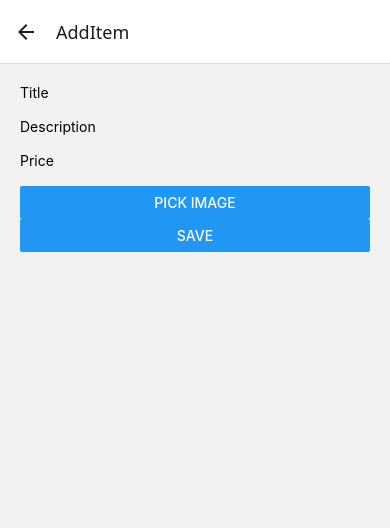
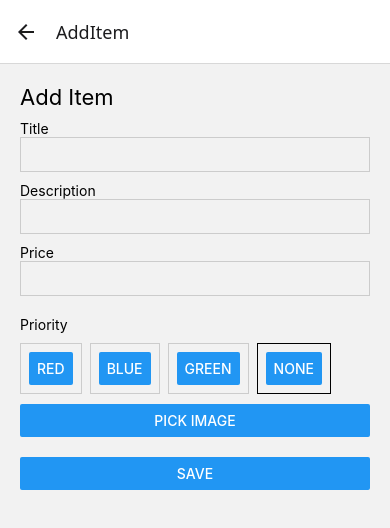
Before and after one commit to maieran/wishlist, a React Native app in the folder wishlist-front/: screen /AddItem in a window 390 px wide. Shown: the top 528 px of the page. Built offline with nearby package versions, Linux system fonts and the light colour scheme.

Commit message:
feat: add search function and filtering after priority, price (desc), alphabetical order

```diff
--- a/wishlist-front/src/screens/AddItemScreen.tsx
+++ b/wishlist-front/src/screens/AddItemScreen.tsx
@@ -1,6 +1,6 @@
 import React, { useState } from 'react';
 import { View, Text, TextInput, Button, Image, Alert } from 'react-native';
-import { addWishlistItem } from '../store/wishlistStore';
+import { addWishlistItem, Priority } from '../store/wishlistStore';
 import { NativeStackScreenProps } from '@react-navigation/native-stack';
 import { RootStackParamList } from '../navigation/types';
 import * as ImagePicker from 'expo-image-picker';
@@ -12,6 +12,7 @@ export default function AddItemScreen({ navigation}: Props ) {
   const [desc, setDescription] = useState('');
   const [price, setPrice] = useState('');
   const [imageUri, setImageUri] = useState<string | null>(null);
+  const [priority, setPriority] = useState<Priority>('none');
 
   const pickImage = async () => {
     const result = await ImagePicker.launchImageLibraryAsync({
@@ -36,35 +37,68 @@ export default function AddItemScreen({ navigation}: Props ) {
       description: desc,
       price: parseFloat(price),
       imageUri,
-      priority: "none",          // NEW
-      groupItems: [],            // NEW
+      priority,
+      groupItems: [],
     });
 
     navigation.goBack();
   };
 
+  const priorityButtonStyle = (value: Priority) => ({
+    borderWidth: 1,
+    borderColor: priority === value ? '#000' : '#ccc',
+    padding: 8,
+    marginRight: 8,
+  });
+
 
   return (
     <View style={{ padding: 20 }}>
+      <Text style={{ fontSize: 22, marginBottom: 10 }}>Add Item</Text>
+
       <Text>Title</Text>
-      <TextInput value={title} onChangeText={setTitle} />
+      <TextInput value={title} onChangeText={setTitle}
+        style={{ borderWidth: 1, borderColor: '#ccc', marginBottom: 10, padding: 8 }}
+      />
 
       <Text>Description</Text>
-      <TextInput value={desc} onChangeText={setDescription} />
+      <TextInput value={desc} onChangeText={setDescription}
+        style={{ borderWidth: 1, borderColor: '#ccc', marginBottom: 10, padding: 8 }}
+      />
 
       <Text>Price</Text>
-      <TextInput value={price} onChangeText={setPrice} keyboardType="numeric" />
+      <TextInput value={price} onChangeText={setPrice} keyboardType="numeric"
+        style={{ borderWidth: 1, borderColor: '#ccc', marginBottom: 10, padding: 8 }}
+      />
+
+      <Text style={{ marginTop: 10 }}>Priority</Text>
+      <View style={{ flexDirection: 'row', marginVertical: 10 }}>
+        <View style={priorityButtonStyle('red')}>
+          <Button title="Red" onPress={() => setPriority('red')} />
+        </View>
+        <View style={priorityButtonStyle('blue')}>
+          <Button title="Blue" onPress={() => setPriority('blue')} />
+        </View>
+        <View style={priorityButtonStyle('green')}>
+          <Button title="Green" onPress={() => setPriority('green')} />
+        </View>
+        <View style={priorityButtonStyle('none')}>
+          <Button title="None" onPress={() => setPriority('none')} />
+        </View>
+      </View>
 
       <Button title="Pick Image" onPress={pickImage} />
 
       {imageUri && (
         <Image
           source={{ uri: imageUri }}
-          style={{ width: 150, height: 150, marginTop: 20 }}
+          style={{ width: 150, height: 150, marginTop: 20, alignSelf: 'center' }}
         />
       )}
 
-      <Button title="Save" onPress={save} />
+      <View style={{ marginTop: 20 }}>
+        <Button title="Save" onPress={save} />
+      </View>
     </View>
   );
 }
--- a/wishlist-front/src/screens/EditItemScreen.tsx
+++ b/wishlist-front/src/screens/EditItemScreen.tsx
@@ -1,12 +1,13 @@
 import React, { useState } from 'react';
 import { View, Text, TextInput, Button, Image } from 'react-native';
-import { getWishlist, updateWishlistItem } from '../store/wishlistStore';
+import { getWishlist, updateWishlistItem, Priority } from '../store/wishlistStore';
 import { NativeStackScreenProps } from '@react-navigation/native-stack';
 import { RootStackParamList } from '../navigation/types';
 import * as ImagePicker from 'expo-image-picker';
+
 type Props = NativeStackScreenProps<RootStackParamList, 'EditItem'>;
 
-export default function EditItemScreen({ route, navigation }: any) {
+export default function EditItemScreen({ route, navigation }: Props) {
   const { id } = route.params;
 
   const item = getWishlist().find((x) => x.id === id);
@@ -23,6 +24,7 @@ export default function EditItemScreen({ route, navigation }: any) {
   const [desc, setDesc] = useState(item.description);
   const [price, setPrice] = useState(item.price.toString());
   const [imageUri, setImageUri] = useState<string | null>(item.imageUri ?? null);
+  const [priority, setPriority] = useState<Priority>(item.priority ?? 'none');
 
   const pickImage = async () => {
     const result = await ImagePicker.launchImageLibraryAsync({
@@ -43,25 +45,61 @@ export default function EditItemScreen({ route, navigation }: any) {
       description: desc,
       price: parseFloat(price),
       imageUri: imageUri ?? undefined,
+      priority,
+      groupItems: item.groupItems ?? [],
     });
 
     navigation.goBack();
   };
 
+  const priorityButtonStyle = (value: Priority) => ({
+    borderWidth: 1,
+    borderColor: priority === value ? '#000' : '#ccc',
+    padding: 8,
+    marginRight: 8,
+  });
+
   return (
     <View style={{ padding: 20 }}>
-      <Text>Edit Item</Text>
+      <Text style={{ fontSize: 22, marginBottom: 10 }}>Edit Item</Text>
 
-      <TextInput value={title} onChangeText={setTitle} />
-      <TextInput value={desc} onChangeText={setDesc} />
-      <TextInput value={price} onChangeText={setPrice} keyboardType="numeric" />
+      <Text>Title</Text>
+      <TextInput value={title} onChangeText={setTitle}
+        style={{ borderWidth: 1, borderColor: '#ccc', marginBottom: 10, padding: 8 }}
+      />
+
+      <Text>Description</Text>
+      <TextInput value={desc} onChangeText={setDesc}
+        style={{ borderWidth: 1, borderColor: '#ccc', marginBottom: 10, padding: 8 }}
+      />
+
+      <Text>Price</Text>
+      <TextInput value={price} onChangeText={setPrice} keyboardType="numeric"
+        style={{ borderWidth: 1, borderColor: '#ccc', marginBottom: 10, padding: 8 }}
+      />
+
+      <Text style={{ marginTop: 10 }}>Priority</Text>
+      <View style={{ flexDirection: 'row', marginVertical: 10 }}>
+        <View style={priorityButtonStyle('red')}>
+          <Button title="Red" onPress={() => setPriority('red')} />
+        </View>
+        <View style={priorityButtonStyle('blue')}>
+          <Button title="Blue" onPress={() => setPriority('blue')} />
+        </View>
+        <View style={priorityButtonStyle('green')}>
+          <Button title="Green" onPress={() => setPriority('green')} />
+        </View>
+        <View style={priorityButtonStyle('none')}>
+          <Button title="None" onPress={() => setPriority('none')} />
+        </View>
+      </View>
 
       <Button title="Change Image" onPress={pickImage} />
 
       {imageUri && (
         <Image
           source={{ uri: imageUri }}
-          style={{ width: 120, height: 120, marginVertical: 10 }}
+          style={{ width: 120, height: 120, marginVertical: 10, alignSelf: 'center' }}
         />
       )}
 
--- a/wishlist-front/src/screens/WishlistScreen.tsx
+++ b/wishlist-front/src/screens/WishlistScreen.tsx
@@ -1,18 +1,16 @@
-import React, { useState, useCallback } from 'react';
-import { View, Text, Button, FlatList, TouchableOpacity, Image } from 'react-native';
-import { loadWishlist } from "../store/wishlistStore";
-import { useEffect } from "react";
+import React, { useState, useCallback, useEffect } from 'react';
+import { View, Text, Button, FlatList, TouchableOpacity, Image, TextInput } from 'react-native';
 import { useFocusEffect } from '@react-navigation/native';
-import { WishlistItem, getWishlist, deleteWishlistItem } from '../store/wishlistStore';
+import { WishlistItem, getWishlist, deleteWishlistItem, loadWishlist, Priority } from '../store/wishlistStore';
 import { NativeStackScreenProps } from '@react-navigation/native-stack';
 import { RootStackParamList } from '../navigation/types';
-import * as ImagePicker from 'expo-image-picker';
+
 type Props = NativeStackScreenProps<RootStackParamList, 'Wishlist'>;
-
-
 
 export default function WishlistScreen({ navigation }: Props) {
   const [items, setItems] = useState<WishlistItem[]>([]);
+  const [search, setSearch] = useState("");
+  const [sortMode, setSortMode] = useState<"priority" | "alpha" | "price" | "none">("priority");
 
   const refresh = useCallback(() => {
     setItems(getWishlist());
@@ -24,13 +22,81 @@ export default function WishlistScreen({ navigation }: Props) {
     loadWishlist().then(refresh);
   }, []);
 
+  const getPriorityColor = (p: Priority) => {
+    switch (p) {
+      case 'red':
+        return '#ff4d4f';
+      case 'blue':
+        return '#40a9ff';
+      case 'green':
+        return '#52c41a';
+      default:
+        return '#d9d9d9';
+    }
+  };
 
-return (
+  let visibleItems = [...items];
+
+  // Search
+  if (search.trim() !== "") {
+    visibleItems = visibleItems.filter(item =>
+      item.title.toLowerCase().includes(search.toLowerCase())
+    );
+  }
+
+  // Sorting
+  //priority
+  if (sortMode === "priority") {
+    const order = { red: 1, blue: 2, green: 3, none: 4 };
+    visibleItems.sort((a, b) => order[a.priority!] - order[b.priority!]);
+  }
+  //alphabetical
+  if (sortMode === "alpha") {
+    visibleItems.sort((a, b) => a.title.localeCompare(b.title));
+  }
+  //price
+  if (sortMode === "price") {
+    visibleItems.sort((a, b) => a.price - b.price);
+  }
+
+  return (
     <View style={{ flex: 1, padding: 20 }}>
+
+      {/*Search Input */}
+      <TextInput
+        placeholder="Search..."
+        value={search}
+        onChangeText={setSearch}
+        style={{
+          borderWidth: 1,
+          borderColor: "#ccc",
+          padding: 8,
+          marginBottom: 10,
+        }}
+      />
+
+      {/* Sorting Buttons */}
+      <View style={{ flexDirection: "row", marginBottom: 10 }}>
+        <View style={{ marginRight: 8 }}>
+          <Button title="Priority" onPress={() => setSortMode("priority")} />
+        </View>
+        <View style={{ marginRight: 8 }}>
+          <Button title="A–Z" onPress={() => setSortMode("alpha")} />
+        </View>
+        <View style={{ marginRight: 8 }}>
+          <Button title="Price" onPress={() => setSortMode("price")} />
+        </View>
+        <View>
+          <Button title="None" onPress={() => setSortMode("none")} />
+        </View>
+      </View>
+
+      {/* Add Item */}
       <Button title="Add Item" onPress={() => navigation.navigate("AddItem")} />
 
+      {/* WishList */}
       <FlatList
-        data={items}
+        data={visibleItems}       // 👈 IMPORTANT: visibleItems, NOT items
         keyExtractor={(x) => x.id}
         renderItem={({ item }) => (
           <TouchableOpacity
@@ -38,8 +104,10 @@ return (
             style={{
               padding: 15,
               marginVertical: 10,
-              backgroundColor: "#f2f2f2",
+              backgroundColor: "#fdfdfd",
               borderRadius: 10,
+              borderWidth: 3,
+              borderColor: getPriorityColor(item.priority),
             }}
           >
             {item.imageUri && (
@@ -62,7 +130,7 @@ return (
               title="Delete"
               onPress={() => {
                 deleteWishlistItem(item.id);
-                refresh(); // refresh right after deleting
+                refresh();
               }}
             />
           </TouchableOpacity>
```
Also changed, not shown: wishlist-front/src/store/wishlistStore.ts (+21 -5 lines).
